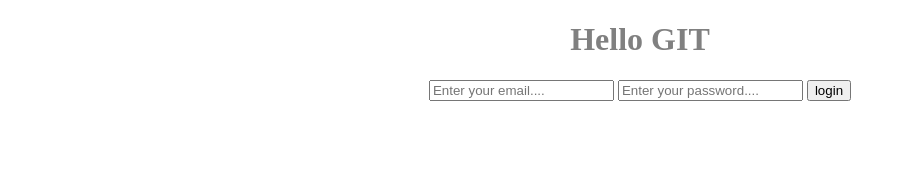
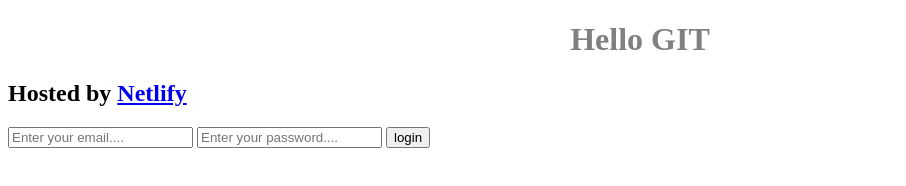
Before and after one commit to PoshNyathi/practice-project, a plain HTML site: page index.html in a window 1280 px wide. Shown: the whole page, without its empty margins (0-906 px from the left). Drawn offline with Linux system fonts and the light colour scheme.

Commit message:
Added a h2 on HTML and updated the form: text-align to left

```diff
--- a/index.html
+++ b/index.html
@@ -8,6 +8,10 @@
 </head>
 <body>
     <h1> Hello GIT</h1>
+    <h2>
+         Hosted by
+         <a href="https://www.netlify.com">Netlify</a>
+        </h2>
     <form>
         <input type="email" placeholder="Enter your email...." />
         <input type="password" placeholder="Enter your password...." />
--- a/style.css
+++ b/style.css
@@ -3,6 +3,6 @@ h1 {
     color: grey;
 }
 form {
-    text-align: center;
+    text-align: left;
 
 }
```
